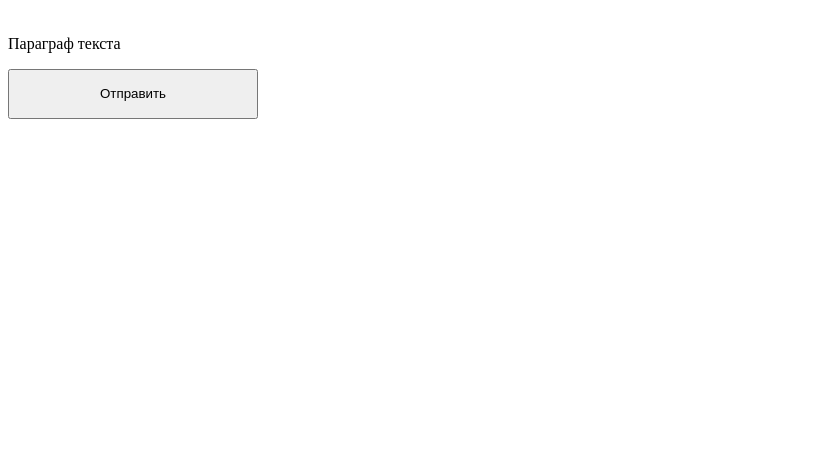
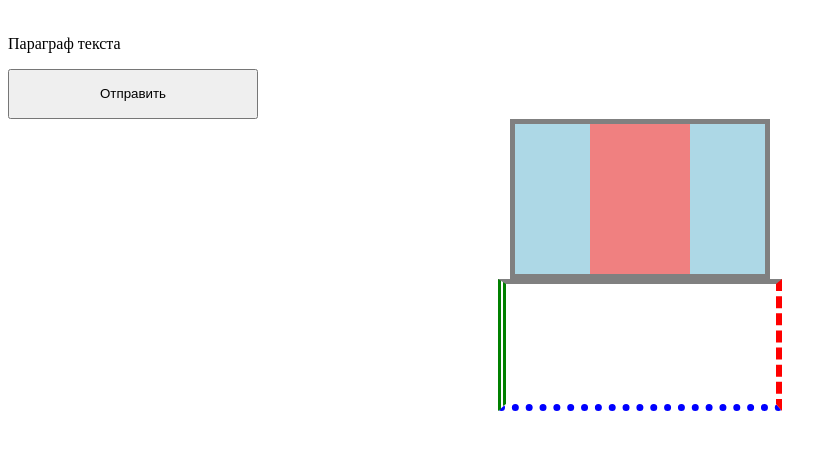
Before and after one commit to savaal15/sava, a plain HTML site: page f.html in a window 1280 px wide. Shown: the part 79-528 px from the top of the page, without its empty margins (0-837 px from the left). Drawn offline with Linux system fonts and the light colour scheme.

Commit message:
first commit

```diff
--- a/f.html
+++ b/f.html
@@ -1,14 +1,12 @@
 <!DOCTYPE html>
 <html lang="ru">
+
   <head>
     <meta charset="UTF-8" />
     <title>Название документа</title>
+      <link rel="stylesheet" href="styles/styles.css">
+  </head>
 
-
-      <link rel="stylesheet" href="styles/styles.css">
-
-
-  </head>
   <body>
     <h1>Заголовок страницы</h1>
     <br>
@@ -17,5 +15,12 @@
 <div class="header">
   <button class="button bbutton-red">Отправить</button>
 </div>
+
+<div class="container">
+  <div class="child"></div>
+</div>
+
+<div class="borders"></div>
+
   </body>
 </html>
--- a/styles/styles.css
+++ b/styles/styles.css
@@ -16,24 +16,28 @@ h1{
 .header .button {
   width: 250px;
 }
-/*
-/.button {
-    height: 20px;
-    padding: 0;
-    background: transparent;
-    font-size: 16px;
-    line-height: 20px;
-    color: white;
+
+.container{
+  width: 250px;
+  height: 150px;
+
+   margin: 0 auto;
+   border: 5px solid gray;
+   background-color: lightblue;
 }
+.child {
+  width: 40%;
+  height: 100%;
+margin: 0 auto;
+  background-color: lightcoral;
+}
+.borders{
+  width: 270px;
+ height: 120px;
+ margin: 0 auto;
 
-.button--red {
-
-  color: white;
+ border-top: 5px solid gray;
+ border-right: 6px dashed red;
+ border-bottom: 7px dotted blue;
+ border-left: 8px double green;
 }
-
-.popup__button{
-  margin: 0 10px;
-}
-.popup__button--no-margin{
-  margin: 0;
-}*/
```
